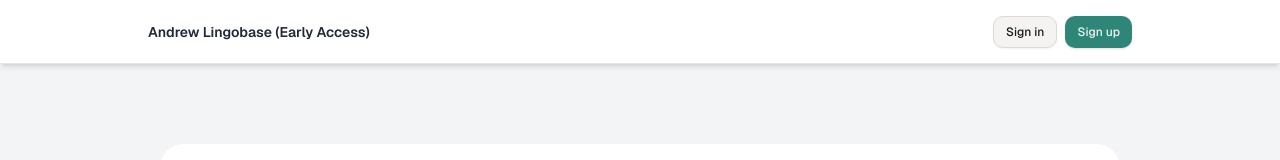
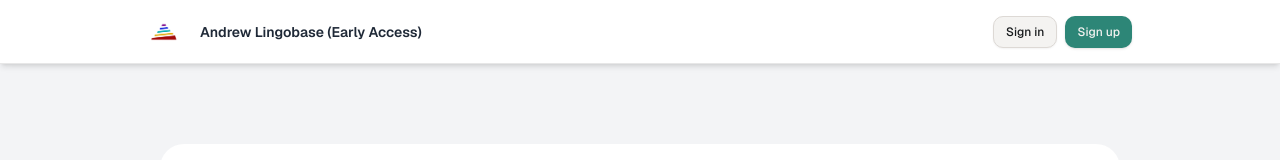
Before and after one commit to andrewnationdev/andrew-lingobase, a Next.js app: page / in a window 1280 px wide. Shown: the top 160 px of the page. Built offline with nearby package versions, Linux system fonts and the light colour scheme; no server answers.

Commit message:
add logo and make navbar sticky

```diff
--- a/app/dashboard/layout.tsx
+++ b/app/dashboard/layout.tsx
@@ -13,10 +13,11 @@ export default function ProtectedLayout({
   return (
       <main className="min-h-screen flex flex-col items-center">
         <div className="flex-1 w-full flex flex-col gap-20 items-center">
-          <nav className="w-full flex justify-center border-b border-b-foreground/10 h-16">
+          <nav className="w-full sticky top-0 z-10 flex justify-center border-b border-b-foreground/10 h-16">
             <div className="w-full max-w-5xl flex justify-between items-center p-3 px-5 text-sm">
               <div className="flex gap-5 items-center font-semibold">
-                <Link href={"/dashboard"}>Andrew Lingobase</Link>
+                <img src="/img/LINGOBASE_4.webp" width="32px" height="32px"/>
+                <Link href={"/dashboard"}>Andrew Lingobase (Early Access)</Link>
               </div>
               {!hasEnvVars ? <EnvVarWarning /> : <AuthButton />}
             </div>
--- a/app/page.tsx
+++ b/app/page.tsx
@@ -27,6 +27,7 @@ export default async function Home() {
         <nav className="w-full sticky top-0 z-10 flex justify-center border-b border-b-foreground/10 h-16 bg-white dark:bg-gray-900 shadow-md">
           <div className="w-full max-w-5xl flex justify-between items-center p-3 px-5 text-sm">
             <div className="flex gap-5 items-center font-semibold text-gray-800 dark:text-white">
+              <img src="/img/LINGOBASE_4.webp" width="32px" height="32px"/>
               <Link href={"/dashboard"}>Andrew Lingobase (Early Access)</Link>
             </div>
             {!hasEnvVars ? <EnvVarWarning /> : <AuthButton />}
```
Also changed, not shown: public/img/LINGOBASE_4.webp (added).
